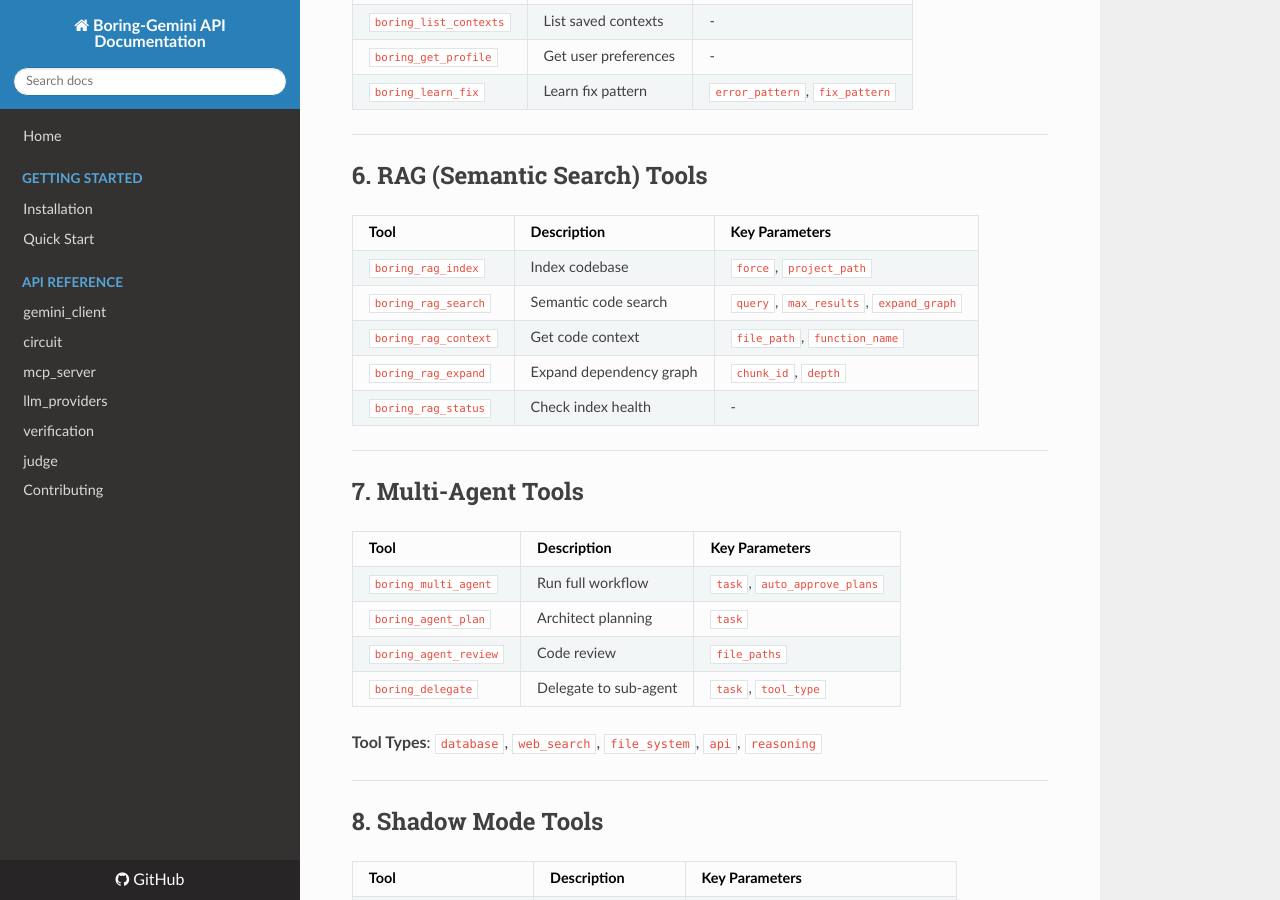
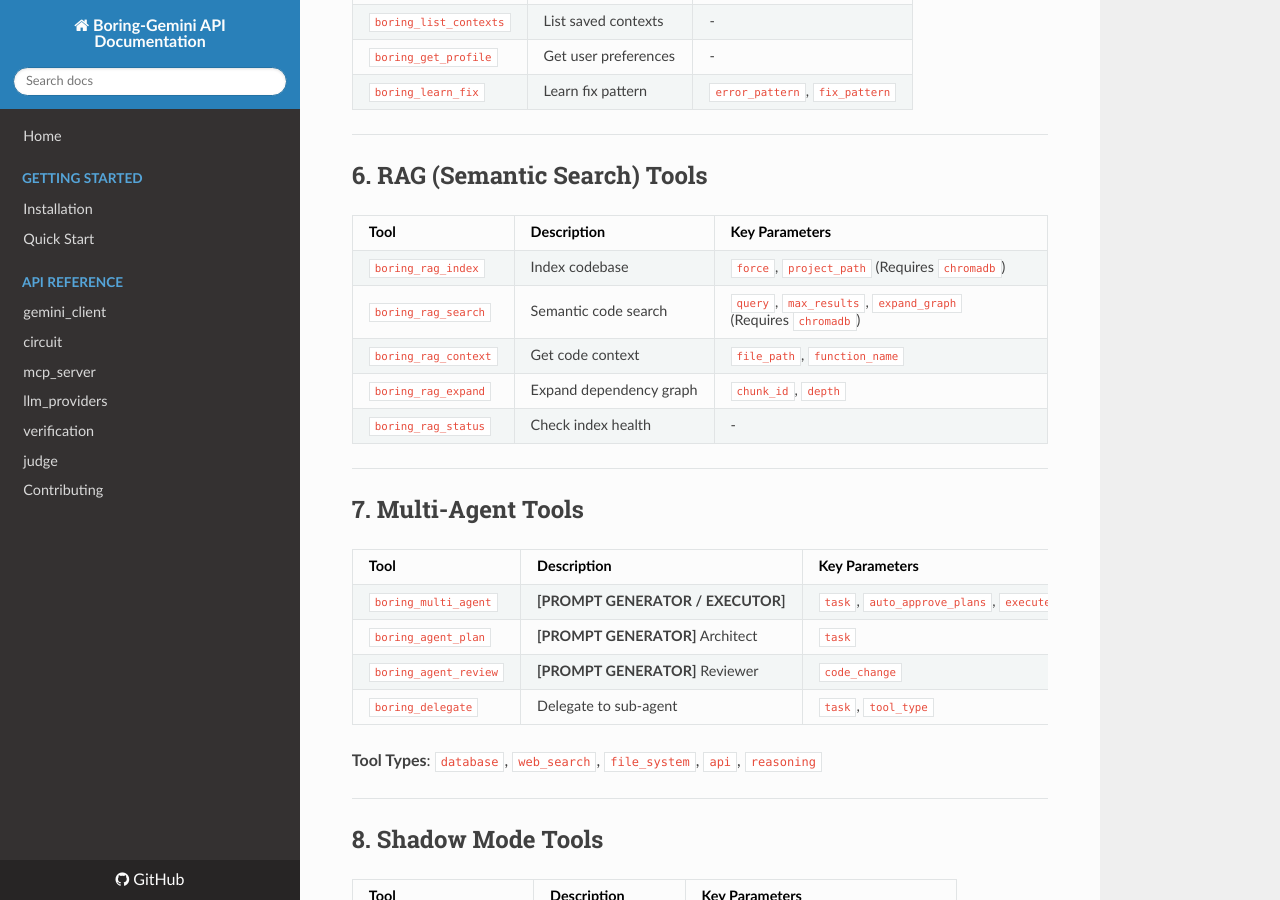
Before and after one commit to Boring206/boring-gemini, an MkDocs documentation site: the page built from docs/APPENDIX_A_TOOL_REFERENCE.md, in a window 1280 px wide and 900 px high, scrolled down 1367 px. Built offline with MkDocs 1.6.1, drawn with Linux system fonts in a browser that asks for light colours; nearby versions of some CDN libraries.

Commit message:
docs: sync new agent and rag capabilities in tutorials and reference

```diff
--- a/docs/APPENDIX_A_TOOL_REFERENCE.md
+++ b/docs/APPENDIX_A_TOOL_REFERENCE.md
@@ -61,8 +61,8 @@
 
 | Tool | Description | Key Parameters |
 |------|-------------|----------------|
-| `boring_rag_index` | Index codebase | `force`, `project_path` |
-| `boring_rag_search` | Semantic code search | `query`, `max_results`, `expand_graph` |
+| `boring_rag_index` | Index codebase | `force`, `project_path` (Requires `chromadb`) |
+| `boring_rag_search` | Semantic code search | `query`, `max_results`, `expand_graph` (Requires `chromadb`) |
 | `boring_rag_context` | Get code context | `file_path`, `function_name` |
 | `boring_rag_expand` | Expand dependency graph | `chunk_id`, `depth` |
 | `boring_rag_status` | Check index health | - |
@@ -73,9 +73,9 @@
 
 | Tool | Description | Key Parameters |
 |------|-------------|----------------|
-| `boring_multi_agent` | Run full workflow | `task`, `auto_approve_plans` |
-| `boring_agent_plan` | Architect planning | `task` |
-| `boring_agent_review` | Code review | `file_paths` |
+| `boring_multi_agent` | **[PROMPT GENERATOR / EXECUTOR]** | `task`, `auto_approve_plans`, `execute` |
+| `boring_agent_plan` | **[PROMPT GENERATOR]** Architect | `task` |
+| `boring_agent_review` | **[PROMPT GENERATOR]** Reviewer | `code_change` |
 | `boring_delegate` | Delegate to sub-agent | `task`, `tool_type` |
 
 **Tool Types**: `database`, `web_search`, `file_system`, `api`, `reasoning`
```
Also changed, not shown: docs/ADVANCED_TUTORIAL.md (+1 -1 lines), docs/TUTORIAL.md (+1 -1 lines).
